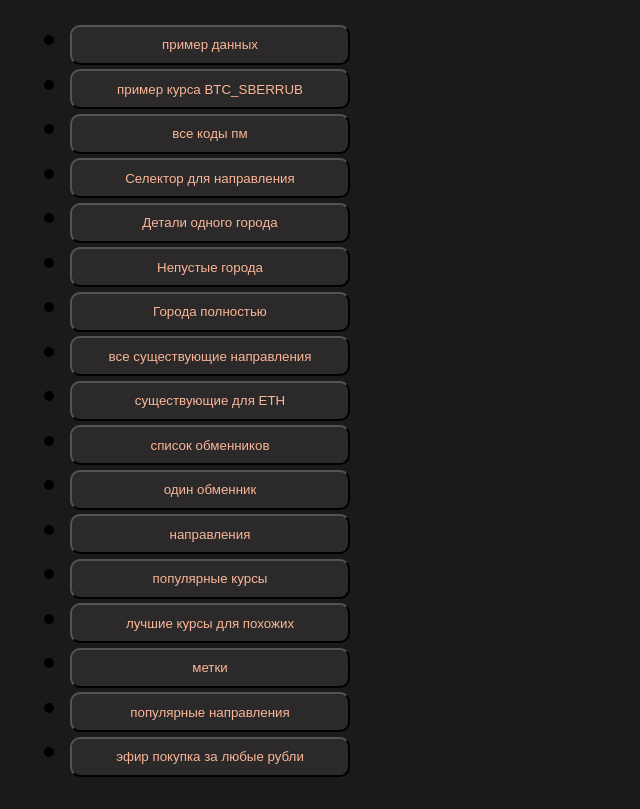
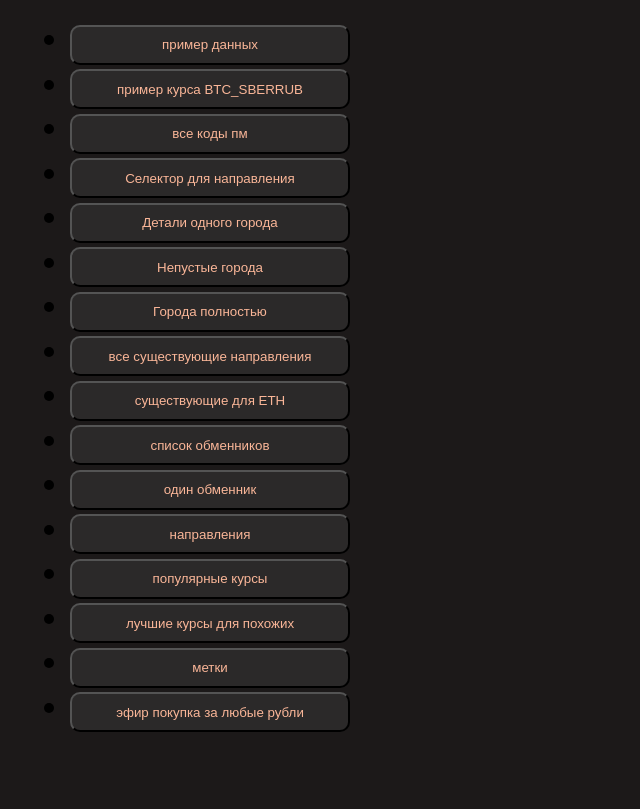
Before and after one commit to p2pie-admin/server, a website: page public/index.html in a window 1280 px wide. Shown: the whole page, without its empty margins (0-640 px from the left). Drawn offline with Linux system fonts and the light colour scheme.

Commit message:
current2

```diff
--- a/public/index.html
+++ b/public/index.html
@@ -251,22 +251,7 @@
           </button></a
         >
       </li>
-      <li>
-        <a href="/popular_dirs"
-          ><button
-            style="
-              background-color: #2b2929;
-              width: 280px;
-              height: 40px;
-              padding: 10px;
-              border-radius: 10px;
-              color: #fab698;
-            "
-          >
-            популярные направления
-          </button></a
-        >
-      </li>
+
       <li>
         <a href="/crypto=eth/rub/buy" style="color: whitesmoke"
           ><button
```
Also changed, not shown: src/index.ts (+0 -11 lines), 1 other file.
